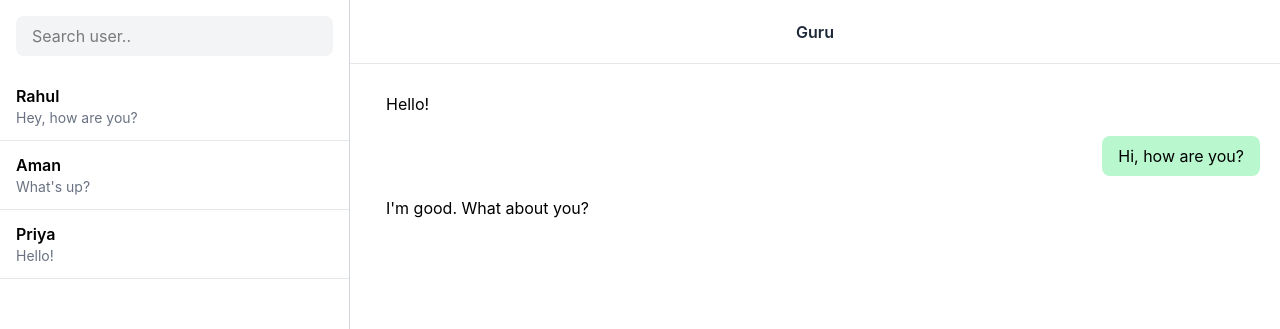
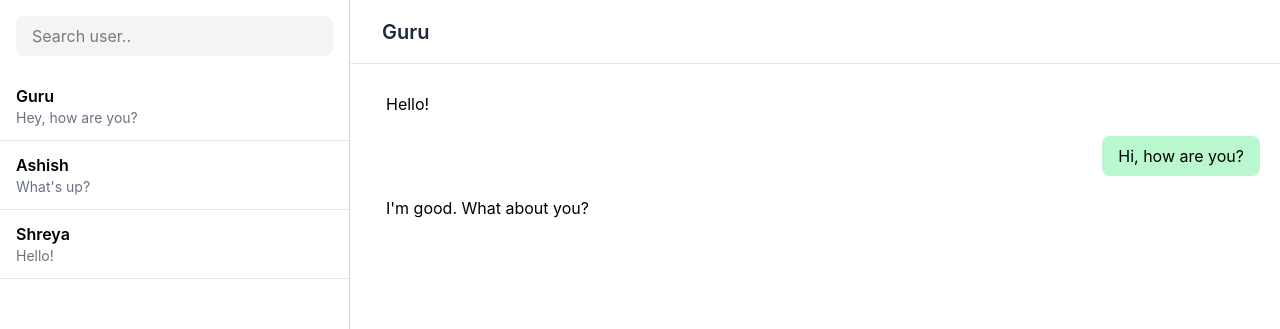
Before and after one commit to AbhayDeveloperr/ChatMe, a React app in the folder Frontend/: page /Chat in a window 1280 px wide. Shown: the top 329 px of the page. Built offline with nearby package versions, Linux system fonts and the light colour scheme; the HTML template or start-up script is replaced by a standard one.

Commit message:
map function in chatList

```diff
--- a/Frontend/src/components/ChatWindow/ChatHeader.jsx
+++ b/Frontend/src/components/ChatWindow/ChatHeader.jsx
@@ -2,8 +2,8 @@ import React from 'react'
 
 const ChatHeader = () => {
   return (
-    <div className="h-16 px-5 bg-white border-b border-gray-200 flex items-center justify-center">
-      <h2 className="font-semibold text-gray-800">
+    <div className="h-16 px-8 bg-white border-b border-gray-200 flex items-center">
+      <h2 className="font-semibold text-xl text-gray-800">
         Guru
       </h2>
     </div>
--- a/Frontend/src/components/Sidebar/ChatList.jsx
+++ b/Frontend/src/components/Sidebar/ChatList.jsx
@@ -1,24 +1,30 @@
 import React from 'react'
 
 const ChatList = () => {
+
+  const chats = [
+    {
+      username: "Guru",
+      lastMessage: "Hey, how are you?"
+    },
+    {
+      username: "Ashish",
+      lastMessage: "What's up?"
+    },
+    {
+      username: "Shreya",
+      lastMessage: "Hello!"
+    }
+  ]
+
   return (
     <div>
-
-      <div className="px-4 py-3 border-b border-gray-200">
-        <h3 className="font-semibold">Rahul</h3>
-        <p className="text-sm text-gray-500">Hey, how are you?</p>
-      </div>
-
-      <div className="px-4 py-3 border-b border-gray-200">
-        <h3 className="font-semibold">Aman</h3>
-        <p className="text-sm text-gray-500">What's up?</p>
-      </div>
-
-      <div className="px-4 py-3 border-b border-gray-200">
-        <h3 className="font-semibold">Priya</h3>
-        <p className="text-sm text-gray-500">Hello!</p>
-      </div>
-
+      {chats.map((chat,index)=> (
+        <div key={index} className="px-4 py-3 border-b border-gray-200">
+          <h3 className="font-semibold">{chat.username}</h3>
+          <p className="text-sm text-gray-500">{chat.lastMessage}</p>
+        </div>
+      ))}
     </div>
   )
 }
```
